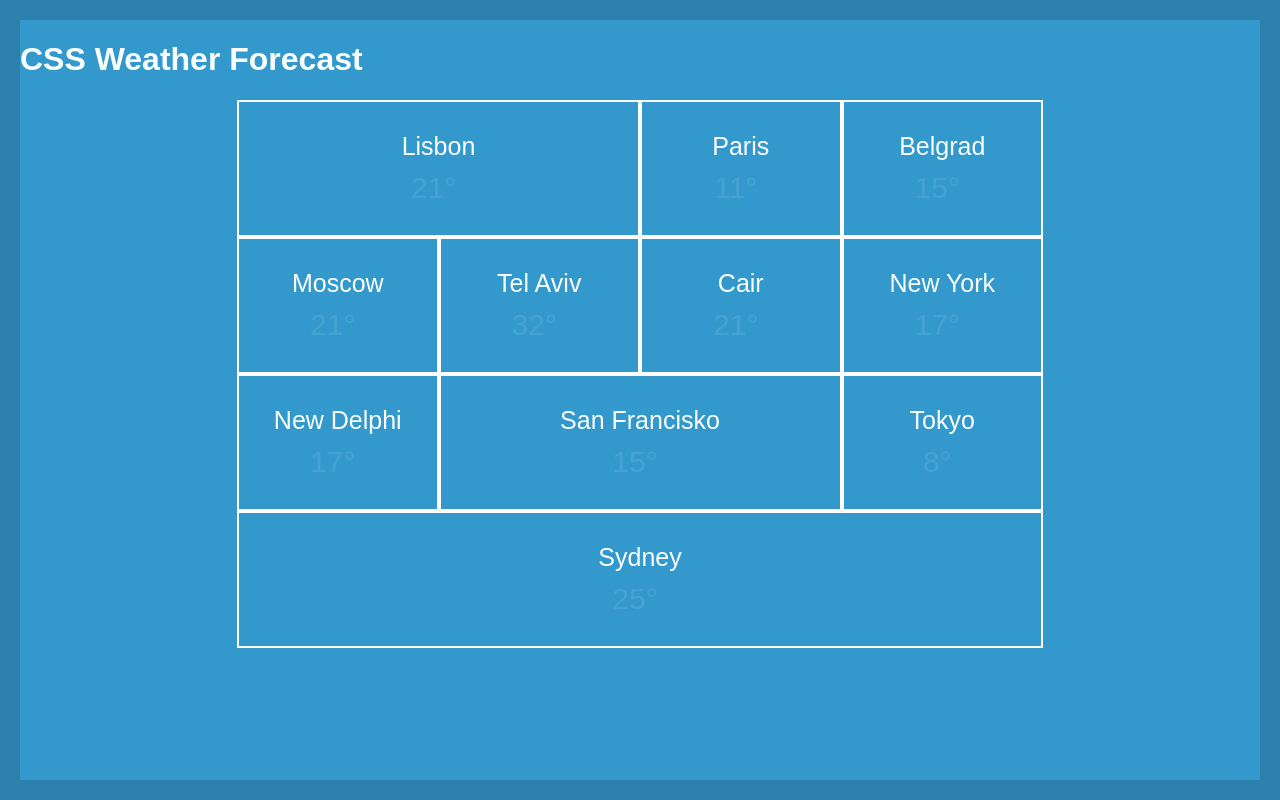
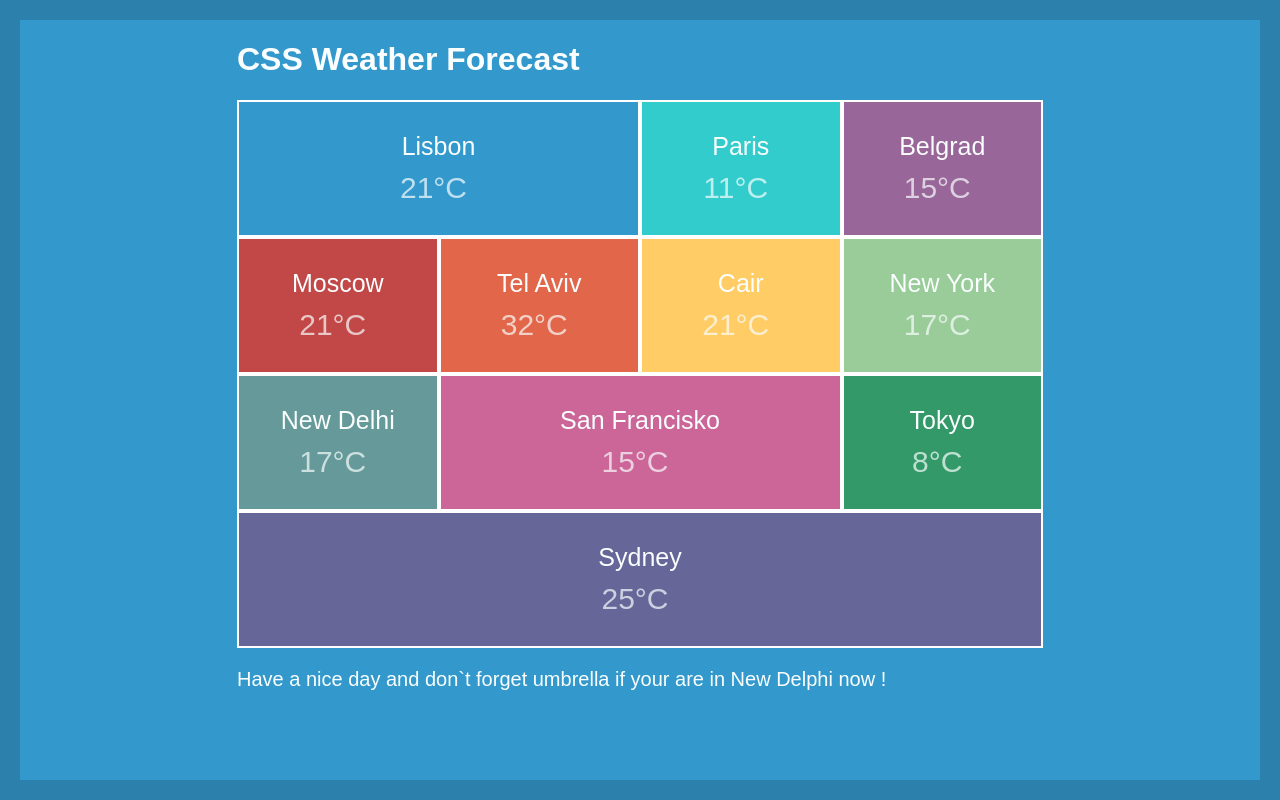
Before and after one commit to Bullkip/weather, a plain HTML site: page index.html in a window 1280 px wide. Drawn offline with Linux system fonts and the light colour scheme; some icons are missing.

```diff
--- a/css/style.css
+++ b/css/style.css
@@ -1,10 +1,15 @@
 *{
 	box-sizing: border-box;
+	transition: all .1s ease-in
+}
+html{
+	height: 100%;
 }
 
 body {
 
     min-height: 100vh;
+    min-width: 1200px;
 	margin: 0;
     font-family: “Lucida Sans Unicode”, “Lucida Grande”, sans-serif;
 	color: #fafefe;
@@ -12,15 +17,13 @@ body {
 	background-color: #3399cc;
 
 }
-header {
+h1 {
+	display: inline-block;
 
 }
 
-main {
-	margin: 0 auto;
-}
 
-.city-container {
+.main-container {
 	width: 65%;
 	margin: 0 auto;
 }
@@ -53,10 +56,44 @@ li {
 	width: 100%;
 }
 
+.color-1 {
+	background-color: #3399cc;
+}
+.color-2 {
+	background-color: #33cccc;
+}
+.color-3 {
+	background-color: #996699;
+}
+.color-4 {
+	background-color: #c24747;
+}
+.color-5 {
+	background-color: #e2674a;
+}
+.color-6 {
+	background-color: #ffcc66;
+}
+.color-7 {
+	background-color: #99cc99;
+}
+.color-8 {
+	background-color: #669999;
+}
+.color-9 {
+	background-color: #cc6699;
+}
+.color-10 {
+	background-color: #339969;
+}
+.color-11 {
+	background-color: #666699;
+}
+
+
 .info-container {
 	margin-top: 10px;
-	color: rgba(250,254,254,0.1);
-
+	color: rgba(250,254,254,0.7);
 
 }
 
@@ -66,10 +103,21 @@ li {
 }
 
 .temp:after{
-	content:  '\b0';
+	content:  '\b0 С';
+
 }
+
 
 i {
 	padding-left: 10px;
 	font-size: 30px;
 }
+
+p {
+	font-size: 20px;
+}
+
+
+li:hover{
+	background-color: rgba(255,255,255,0.7);
+}
--- a/index.html
+++ b/index.html
@@ -9,54 +9,56 @@
 	 <link rel="stylesheet" href="https://cdnjs.cloudflare.com/ajax/libs/weather-icons/2.0.5/css/weather-icons.min.css">
 </head>
 <body>
+	<div class="main-container">
 		<header>
-		<h1> CSS Weather Forecast</h1>
+			<h1> CSS Weather Forecast</h1><i class="wi wi-sunrise"></i>
 		</header>
 		<main>
-		<div class="city-container">
 				<ul>
-				<li class="md">Lisbon<div class="info-container">
-					<span class="temp">21</span><i class="wi wi-night-sleet"></i>
+					<li class="md color-1">Lisbon<div class="info-container">
+						<span class="temp">21</span><i class="wi wi-day-sunny"></i>
 					</div></li>
-				<li class="xs">Paris<div class="info-container">
+					<li class="xs color-2">Paris<div class="info-container">
 						<span class="temp">11</span><i class="wi wi-night-sleet"></i>
 					</div></li>
-				<li class="xs">Belgrad<div class="info-container">
-					<span class="temp">15</span><i class="wi wi-night-sleet"></i>
+					<li class="xs color-3">Belgrad<div class="info-container">
+						<span class="temp">15</span><i class="wi wi-day-cloudy"></i>
 					</div></li>
 				</ul>
 				<ul>
-				<li class="xs">Moscow<div class="info-container">
-					<span class="temp">21</span><i class="wi wi-night-sleet"></i>
+					<li class="xs color-4">Moscow<div class="info-container">
+						<span class="temp">21</span><i class="wi wi-day-cloudy-high"></i>
 					</div></li>
-				<li class="xs">Tel Aviv<div class="info-container">
-					<span class="temp">32</span><i class="wi wi-night-sleet"></i>
+					<li class="xs color-5">Tel Aviv<div class="info-container">
+						<span class="temp">32</span><i class="wi wi-hot"></i>
 					</div></li>
-				<li class="xs">Cair<div class="info-container">
-					<span class="temp">21</span><i class="wi wi-night-sleet"></i>
+					<li class="xs color-6">Cair<div class="info-container">
+						<span class="temp">21</span><i class="wi wi-day-sunny"></i>
 					</div></li>
-				<li class="xs">New York<div class="info-container">
-					<span class="temp">17</span><i class="wi wi-night-sleet"></i>
+					<li class="xs color-7">New York<div class="info-container">
+						<span class="temp">17</span><i class="wi wi-day-sleet-storm"></i>
 					</div></li>
 				</ul>
 				<ul>
-				<li class="xs">New Delphi<div class="info-container">
-					<span class="temp">17</span><i class="wi wi-night-sleet"></i>
+					<li class="xs color-8">New Delhi<div class="info-container">
+						<span class="temp">17</span><i class="wi wi-rain-wind"></i>
 					</div></li>
-				<li class="md">San Francisko<div class="info-container">
-					<span class="temp">15</span><i class="wi wi-night-sleet"></i>
+					<li class="md color-9">San Francisko<div class="info-container">
+						<span class="temp">15</span><i class="wi wi-day-cloudy"></i>
 					</div></li>
-				<li class="xs">Tokyo<div class="info-container">
-					<span class="temp">8</span><i class="wi wi-night-sleet"></i>
+					<li class="xs color-10">Tokyo<div class="info-container">
+						<span class="temp">8</span><i class="wi wi-night-clear"></i>
 					</div></li>
 				</ul>
 				<ul>
-				<li class="lg">Sydney<div class="info-container">
-					<span class="temp">25</span><i class="wi wi-night-sleet"></i>
+					<li class="lg color-11">Sydney<div class="info-container">
+						<span class="temp">25</span><i class="wi wi-night-partly-cloudy"></i>
 					</div></li>
 				</ul>
+		</main>
+		<footer>
+		<p>Have a nice day and don`t forget umbrella if your are in New Delphi now !</p>
+		</footer>
 	</div>
-	</main>
-	<footer></footer>
 </body>
 </html>
```
Lines whose indentation alone changed are shown as unchanged.
